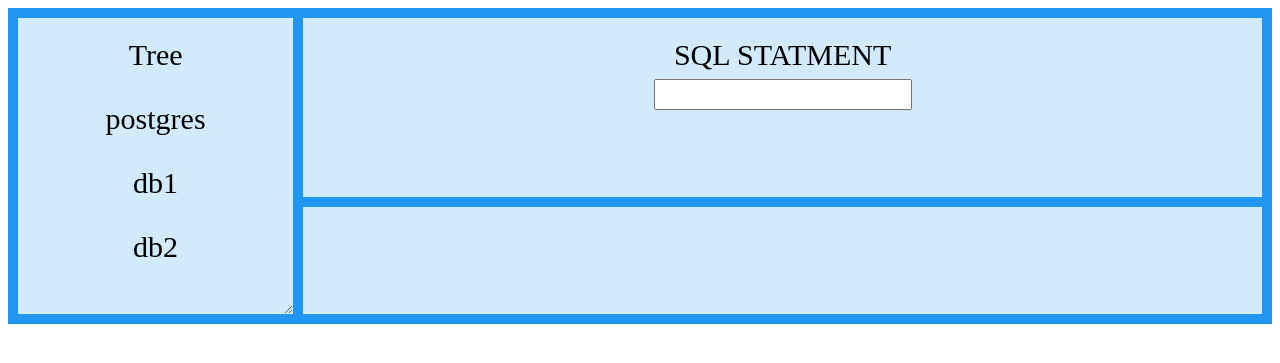
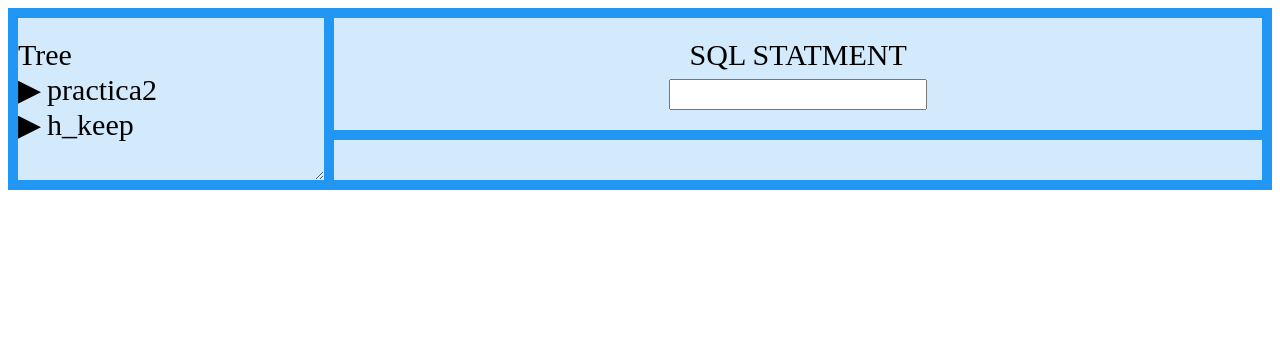
Before and after one commit to oidoming/dbms-spanish, a Flask app: page / in a window 1280 px wide. Shown: the top 363 px of the page. Run offline with Flask 2, Linux system fonts and the light colour scheme; some libraries are stand-ins or nearby versions.

Commit message:
add database tree

```diff
--- a/app.py
+++ b/app.py
@@ -1,30 +1,32 @@
 #from sqlalchemy import create_engine
 from flask.helpers import url_for
-import psycopg2
+import mysql.connector
 import pandas as pd
 from flask import Flask, render_template, request
 from werkzeug.utils import redirect
-import re
 
 app = Flask(__name__)
-#engine = create_engine('postgresql://postgres:pass123@localhost:5432/postgres')
-#conn = psycopg2.connect("dbname=postgres user=postgres password=pass123")
-conn = psycopg2.connect(
-    host="localhost",
-    database="postgres",
-    user="postgres",
-    password="pass123")
-#cur = conn.cursor()
+
+conn = mysql.connector.connect(
+  host="localhost",
+  user="root",
+  password="spk117",
+  database="practica2"
+)
+
 print(conn)
 
-df = pd.read_sql("""SELECT datname FROM pg_database;""", conn)
-df.head()
-print(df.head())
-print(df.columns.values)
+databases = pd.read_sql("SELECT schema_name FROM information_schema.schemata WHERE schema_name not in ('information_schema','mysql','performance_schema','sys');", conn).values
 
-#result = df.to_html(classes='table table-striped')
-# rj = df.to_json()
-#conn.close()
+@app.context_processor
+def utility_processor():
+    def get_tables(db):
+        return pd.read_sql(f"SHOW TABLES FROM {db[0]};", conn).values
+
+    def get_columns(table, db):
+        return pd.read_sql(f"SELECT COLUMN_NAME FROM INFORMATION_SCHEMA.COLUMNS WHERE TABLE_SCHEMA = '{db[0]}' AND TABLE_NAME = '{table[0]}';", conn).values
+
+    return dict(get_tables=get_tables, get_columns=get_columns)
 
 db_list = ['postgres', 'db1', 'db2']
 result = ""
@@ -43,11 +45,11 @@ def index():
             result = df.to_html(classes='table table-striped')
         elif 'usa base' in query:
             conn.close()
-            conn = psycopg2.connect(
+            conn = mysql.connector.connect(
                     host="localhost",
-                    database=query.replace('usa base ', '')[:-1],
-                    user="postgres",
-                    password="pass123")
+                    user="root",
+                    password="spk117",
+                    database=query.replace('usa base ', '')[:-1])
         else:
             conn.rollback()
             cur = conn.cursor()
@@ -55,22 +57,8 @@ def index():
             conn.commit()
             cur.close()
 
-        #result = df.to_html(classes='table table-striped')
-        #handle(result)
-    return render_template('index.html', result=result, db_list=db_list)
+    return render_template('index.html', result=result, db_list=databases)
 
-@app.route("/send_query", methods=['POST'])
-def send_query():
-    query = request.form.get('query')
-    print(query)
-    #result = df.to_html(classes='table table-striped')
-    result = df.to_html(classes='table table-striped')
-    return redirect(url_for('index'))
-
-
-def handle(result):
-    result = df.to_html(classes='table table-striped')
-    return result
 
 def reserved_words(query: str):
     if 'lista' in query:
@@ -121,41 +109,3 @@ def reserved_words(query: str):
         query = query.replace('donde', 'where')
 
     return query
-
-equivalents = {
-    'crea base': 'create database',
-    'usa': '\c',
-    'borra base': 'delete database',
-    'crea tabla': 'create table',
-    'borra tabla': 'drop table',
-    'agrega campo': 'alter table',
-    'agrega columna': 'add column',
-    'inserta en': 'insert into',
-    'valores': 'values',
-    'borra': 'delete from',
-    'donde': 'where',
-    'lista': 'select'
-}
-
-'''
-    if 'lista' in query:
-        query = query.replace('lista', 'select')
-        #query = query.replace('de', 'from')
-        query = query.replace('[', '', 1)
-        query = query.replace(']', ' from', 1)
-        #to_move = re.search(r'\[(.*?)\]', query)
-        #query = query.replace('['+to_move+'] ', '')
-        #to_move = to_move[:0] + '(' + to_move[0:] + ')'
-        #query = query.replace('donde', 'donde ' + to_move)
-        if 'donde' in query:
-            to_move = re.search(r'\[(.*?)\]', query)
-            query = query.replace('['+to_move+'] ', '')
-            to_move = to_move[:0] + '(' + to_move[0:] + ')'
-            query = query.replace('donde', 'donde ' + to_move)
-
-            query = query.replace('donde', 'where')
-            if '[y]' in query:
-                query = query.replace('[y]', 'and')
-            if '[o]' in query:
-                query = query.replace('[o]', 'or')
-'''
--- a/requirements.txt
+++ b/requirements.txt
@@ -5,8 +5,10 @@ greenlet==1.1.0
 itsdangerous==2.0.0
 Jinja2==3.0.0
 MarkupSafe==2.0.0
+mysql-connector-python==8.0.25
 numpy==1.20.3
 pandas==1.2.4
+protobuf==3.17.0
 psycopg2==2.8.6
 python-dateutil==2.8.1
 pytz==2021.1
--- a/static/css/style.css
+++ b/static/css/style.css
@@ -1,7 +1,7 @@
 
-.item2 { grid-area: menu; resize: horizontal; overflow: auto; }
-.item3 { grid-area: main; }
-.item5 { grid-area: footer; }
+.item2 { grid-area: menu; resize: horizontal; overflow: auto; padding-left: 10%;}
+.item3 { grid-area: main; text-align: center;}
+.item5 { grid-area: footer; text-align: center;}
 
 .grid-container {
   display: grid;
@@ -15,7 +15,6 @@
 
 .grid-container > div {
   background-color: rgba(255, 255, 255, 0.8);
-  text-align: center;
   padding: 20px 0;
   font-size: 30px;
 }
@@ -30,3 +29,57 @@
     width: 250px;
     height: 25px;
 }
+
+/* Remove default bullets */
+ul, #myUL {
+  list-style-type: none;
+}
+
+/* Remove margins and padding from the parent ul */
+#myUL {
+  margin: 0;
+  padding: 0;
+}
+
+/* Style the caret/arrow */
+.caret {
+  cursor: pointer;
+  user-select: none; /* Prevent text selection */
+}
+
+/* Create the caret/arrow with a unicode, and style it */
+.caret::before {
+  content: "\25B6";
+  color: black;
+  display: inline-block;
+  margin-right: 6px;
+}
+
+/* Rotate the caret/arrow icon when clicked on (using JavaScript) */
+.caret-down::before {
+  transform: rotate(90deg);
+}
+
+/* Hide the nested list */
+.nested {
+  display: none;
+}
+
+/* Show the nested list when the user clicks on the caret/arrow (with JavaScript) */
+.active {
+  display: block;
+}
+
+table, td, th {
+  border: 1px solid #ddd;
+  text-align: left;
+}
+
+table {
+  border-collapse: collapse;
+  width: 100%;
+}
+
+th, td {
+  padding: 15px;
+}
--- a/templates/index.html
+++ b/templates/index.html
@@ -11,9 +11,21 @@
     <div class="grid-container">
         <div class="item2">
             Tree
+            <ul id="myUL">
             {% for db in db_list %}
-                <p>{{db}}</p>
+                <li><span class="caret">{{db[0]}}</span>
+                    <ul class="nested">
+                        {% for table in get_tables(db) %}
+                            <li><span class="caret">{{table[0]}}</span>
+                                <ul class="nested">
+                                {% for col in get_columns(table,db) %}
+                                    <li> *{{col[0]}}</li>
+                                {% endfor %}
+                                </ul>
+                        {% endfor %}
+                    </ul>
             {% endfor %}
+            </ul>
         </div>
         <div class="item3">
             SQL STATMENT
@@ -26,6 +38,15 @@
         </div>
       </div>
     <script>
+        var toggler = document.getElementsByClassName("caret");
+        var i;
+
+        for (i = 0; i < toggler.length; i++) {
+        toggler[i].addEventListener("click", function() {
+            this.parentElement.querySelector(".nested").classList.toggle("active");
+            this.classList.toggle("caret-down");
+        });
+        }
     </script>
 </body>
 </html>
```
